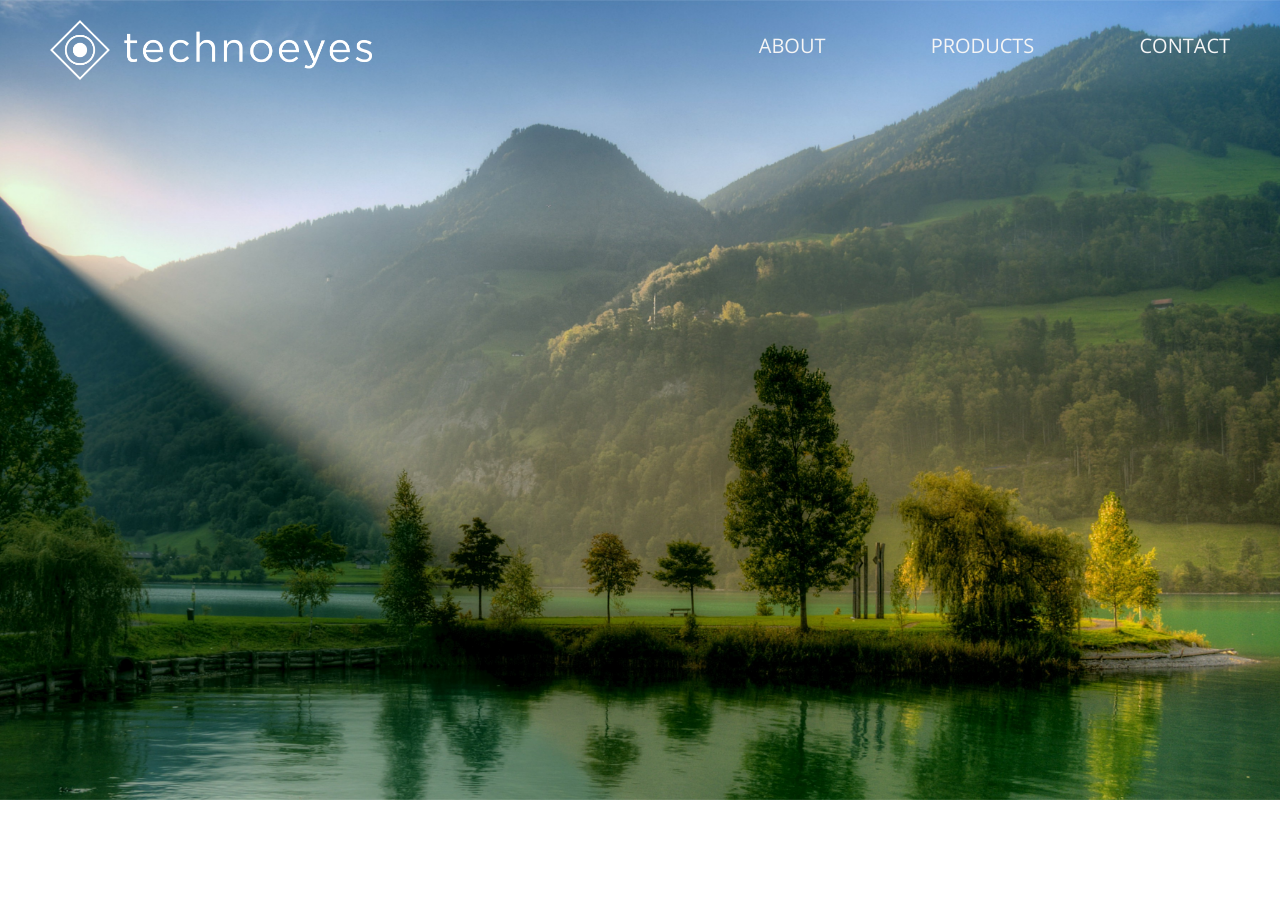
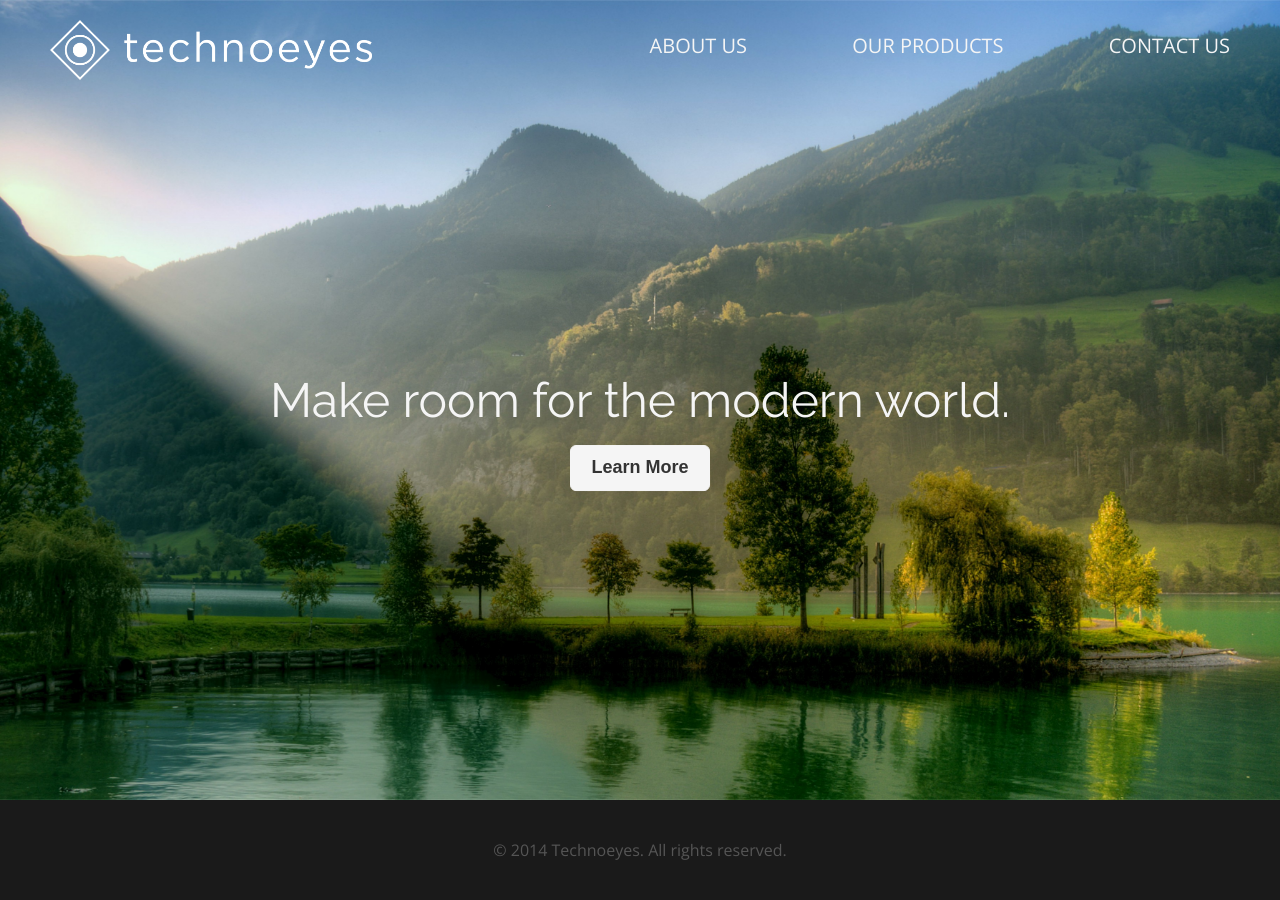
Before and after one commit to waltdisnian/Technoeyes, a plain HTML site: page index.html in a window 1280 px wide. Before the commit the page ends 800 px from the top, so only its background shows below. Drawn offline with nearby package versions, Linux system fonts and the light colour scheme.

Commit message:
More general work

```diff
--- a/assets/css/main.css
+++ b/assets/css/main.css
@@ -44,6 +44,11 @@ q:before, q:after {
 table {
 	border-collapse: collapse;
 	border-spacing: 0;
+}
+
+@font-face {
+    font-family: "Gotham";
+    src: url(gotham.ttf);
 }
 
 .verticallyCenter {
@@ -118,3 +123,43 @@ header {
     background-size: cover;
     background-position: center;
 }
+
+.heroButton {
+    color: #333;
+    text-shadow: none;
+    background-color: whitesmoke;
+    border: 1px solid whitesmoke;
+    font-size: 18px;
+    line-height: 1.33;
+    border-radius: 6px;
+    padding: 10px 20px;
+    font-weight: 700;
+}
+
+.heroButton:hover {
+    cursor: pointer;
+}
+
+.unitHeader {
+    text-align: center;
+    font-family: 'Raleway', sans-serif;
+    color: whitesmoke;
+    font-size: 3em;
+    font-weight: 400;
+    margin-bottom: 20px;
+}
+
+footer {
+    font-family: "Open Sans", sans-serif;
+    background-color: #1a1a1a;
+    width: 100%;
+    color: #555;
+    bottom: 0;
+    height: 100px;
+}
+
+#footerWrapper {
+    width: 1100px;
+    margin-left: auto;
+    margin-right: auto;
+}
--- a/index.html
+++ b/index.html
@@ -2,6 +2,7 @@
 <head>
     <title>Technoeyes :: Home</title>
     <link href='http://fonts.googleapis.com/css?family=Open+Sans:300italic,400italic,600italic,700italic,800italic,400,300,600,700,800' rel='stylesheet' type='text/css'>
+    <link href='http://fonts.googleapis.com/css?family=Raleway:400,100,200,300,500,600,700,800,900' rel='stylesheet' type='text/css'>
     <link href="assets/css/main.css" rel="stylesheet" type="text/css">
     <script type="text/javascript" src="assets/js/jquery-1.11.1.min.js"></script>
     <script type="text/javascript" src="assets/js/main.js"></script>
@@ -11,18 +12,33 @@
 
     <header class="topHeader">
         <div id="headerWrapper">
-            <div id="logo"><img src="assets/img/headerLogo.png" height="60"></div>
+            <div id="logo"><a href="#"><img src="assets/img/headerLogo.png" height="60"></a></div>
             <nav id="headerNav">
                 <ul id="navList">
-                    <li class="navItem"><a href="about.html" class="navLink">about</a></li>
-                    <li class="navItem"><a href="products.html" class="navLink">products</a></li>
-                    <li class="navItem"><a href="contact.html" class="navLink">contact</a></li>
+                    <li class="navItem"><a href="about.html" class="navLink">about us</a></li>
+                    <li class="navItem"><a href="products.html" class="navLink">our products</a></li>
+                    <li class="navItem"><a href="contact.html" class="navLink">contact us</a></li>
                 </ul>
             </nav>
         </div>
     </header>
 
-    <div id="homeUnit"></div>
+    <div id="homeUnit">
+        <div class="verticallyCenter">
+            <h1 class="unitHeader">Make room for the modern world.</h1>
+        </div>
+        <div class="verticallyCenter">
+            <center><a href="about.html"><button class="heroButton">Learn More</button></a></center>
+        </div>
+    </div>
+
+    <footer>
+        <div class="verticallyCenter">
+            <div id="footerWrapper">
+                <center>© 2014 Technoeyes. All rights reserved.</center>
+            </div>
+        </div>
+    </footer>
 
 </body>
 </html>
```
Also changed, not shown: assets/css/gotham.ttf (added), assets/font/gotham.ttf (added).
